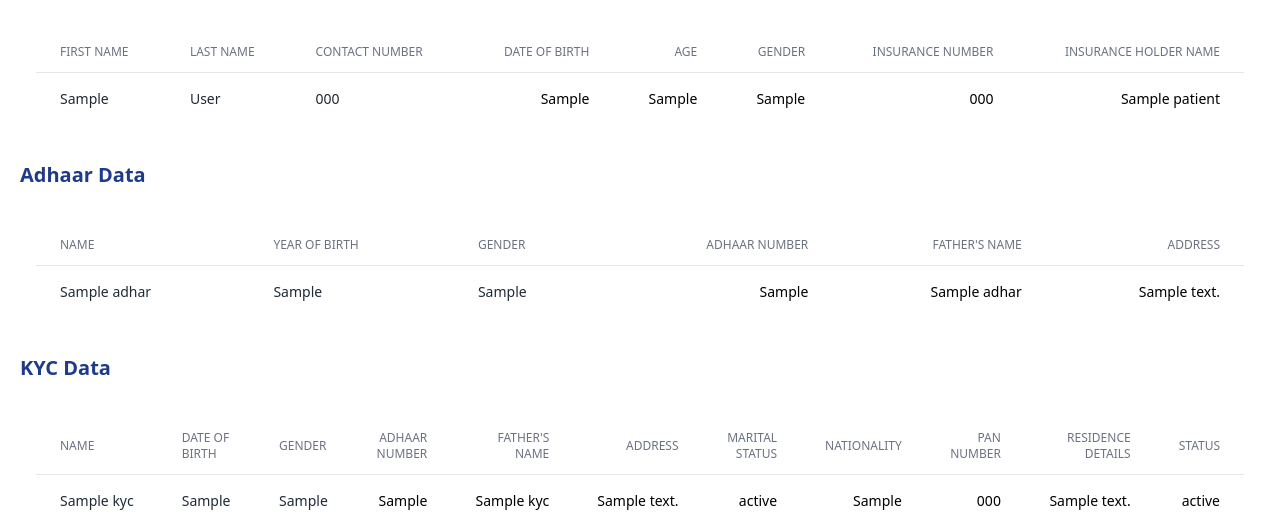
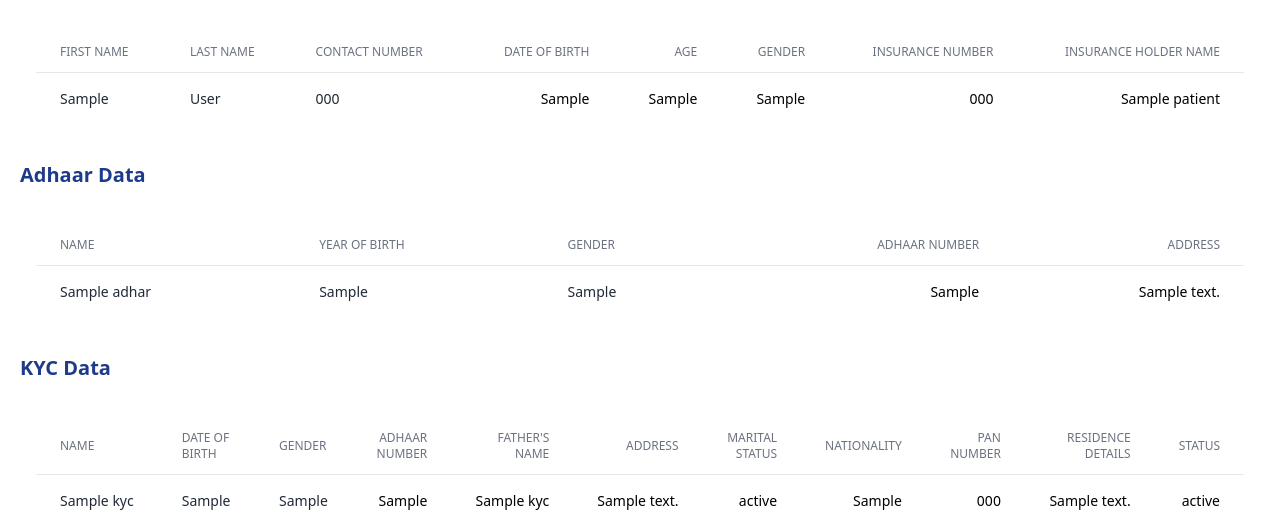
Before and after one commit to ManjushaOrbit/Apple_AI, a Django app: page /candidate/all_data/ in a window 1280 px wide. Shown: the part 305-831 px from the top of the page. Run offline with Django 5.2, Linux system fonts and the light colour scheme; a user stored in the database is signed in; tables that the repository leaves empty hold one stand-in row (values such as "Sample post"); some libraries are stand-ins or nearby versions.

Commit message:
set change in adhar model

```diff
--- a/Candidate/models.py
+++ b/Candidate/models.py
@@ -61,7 +61,7 @@ class Adhar(models.Model):
     year_of_birth = models.CharField(max_length = 10, null = True,blank=True)
     gender = models.CharField(max_length=10,null=True,blank=True)
     aadharno = models.CharField(max_length=20, null=True,blank=True)
-    fathers_name = models.CharField(max_length = 500,null = True,blank=True)
+    # fathers_name = models.CharField(max_length = 500,null = True,blank=True)
     address = models.TextField(null=True,blank=True)
 
 class KYC(models.Model):
--- a/Candidate/templates/all_data.html
+++ b/Candidate/templates/all_data.html
@@ -89,7 +89,7 @@
                     <th scope="col" class="px-6 py-3 text-start text-xs font-medium text-gray-500 uppercase">Year of Birth</th>
                     <th scope="col" class="px-6 py-3 text-start text-xs font-medium text-gray-500 uppercase">Gender</th>
                     <th scope="col" class="px-6 py-3 text-end text-xs font-medium text-gray-500 uppercase">Adhaar Number</th>
-                    <th scope="col" class="px-6 py-3 text-end text-xs font-medium text-gray-500 uppercase">Father's Name</th>
+                    <!-- <th scope="col" class="px-6 py-3 text-end text-xs font-medium text-gray-500 uppercase">Father's Name</th> -->
                     <th scope="col" class="px-6 py-3 text-end text-xs font-medium text-gray-500 uppercase">Address</th>
                   </tr>
 
@@ -101,7 +101,7 @@
                     <td class="px-6 py-4 whitespace-nowrap text-sm text-gray-800">{{b.year_of_birth}}</td>
                     <td class="px-6 py-4 whitespace-nowrap text-sm text-gray-800">{{b.gender}}</td>
                     <td class="px-6 py-4 whitespace-nowrap text-end text-sm font-medium">{{b.aadharno}}</td>
-                    <td class="px-6 py-4 whitespace-nowrap text-end text-sm font-medium">{{b.fathers_name}}</td>
+                    <!-- <td class="px-6 py-4 whitespace-nowrap text-end text-sm font-medium">{{b.fathers_name}}</td> -->
                     <td class="px-6 py-4 whitespace-nowrap text-end text-sm font-medium">{{b.address}}</td>
                   </tr>
                 {% endfor %}
```
Also changed, not shown: Candidate/migrations/0006_remove_adhar_fathers_name.py (added).
